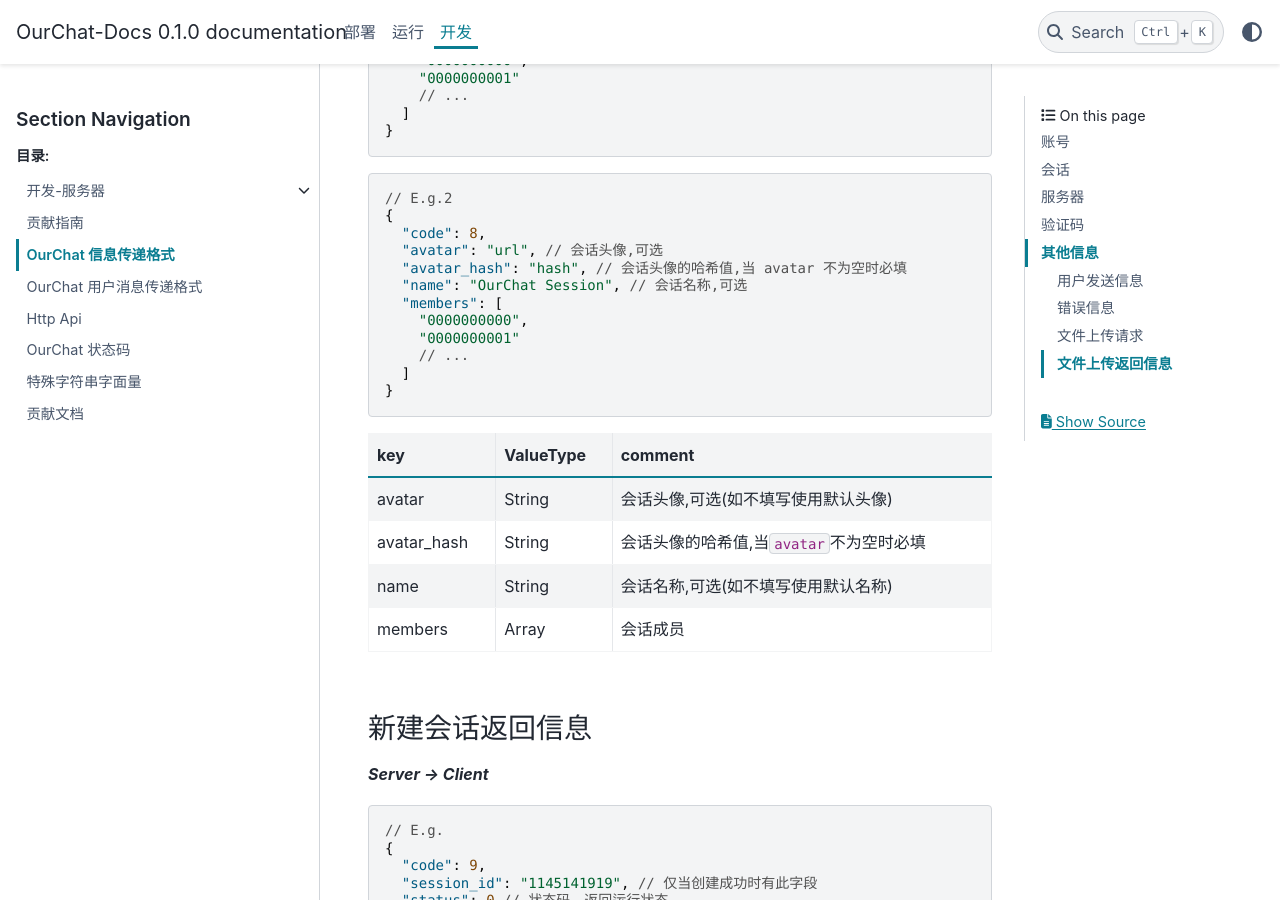
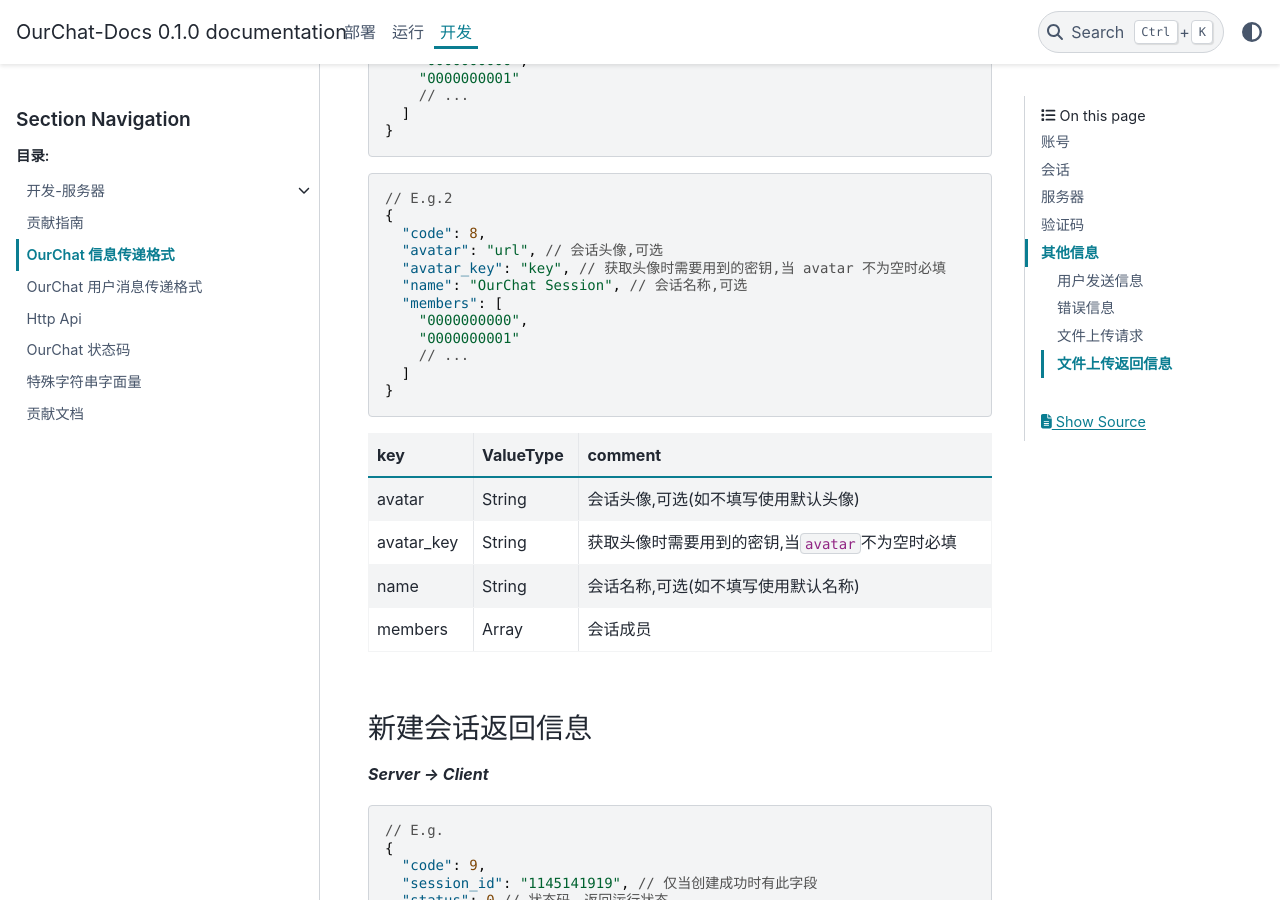
Before and after one commit to SkyUOI/OurChat-Docs, a Sphinx documentation site: the page built from docs/source/docs/development/msg_json.md, in a window 1280 px wide and 900 px high, scrolled down 7248 px. Built offline with Sphinx 7.4.7 and the PyData theme 0.15.4, drawn with Linux system fonts in a browser that asks for light colours; some of the changed text lies outside the part shown.

Commit message:
docs: remove "image_hash",add "image_key"

```diff
--- a/docs/source/docs/development/msg_json.md
+++ b/docs/source/docs/development/msg_json.md
@@ -107,7 +107,7 @@
 | nickname           | String    | 昵称                                                              |
 | status             | Number    | 该账号的状态                                                      |
 | avatar             | String    | 该账号头像的 url 链接                                             |
-| avatar_hash        | String    | 该账号头像的 hash                                                 |
+| avatar_key        | String    | 获取头像时需要用到的密钥                                                 |
 | time               | Number    | 该账号注册的时间戳                                                |
 | public_update_time | Number    | 该账号公共(即不包括**sessions**和**friends**)数据最后更新的时间戳 |
 | update_time        | Number    | 该账号所有数据最后更新的时间戳                                    |
@@ -189,7 +189,7 @@
 |:------------|:----------|
 | nickname | String |
 | avatar | String |
-| avatar_hash | String |
+| avatar_key | String |
 | status | Number |
 
 以上字段具体意义见[**获取账号信息**`request_value`](#获取账号信息)
@@ -238,7 +238,7 @@
 | session_id    | String    | 该会话的 ID                |
 | name          | String    | 会话名称                   |
 | avatar        | String    | 该会话头像的 url 链接      |
-| avatar_hash   | String    | 该会话头像的哈希值         |
+| avatar_key   | String    | 获取头像时需要用到的密钥         |
 | time          | Number    | 该会话创建的时间戳         |
 | update_time   | Number    | 该会话数据最后更新的时间戳 |
 | members       | Array     | 该会话的成员列表           |
@@ -287,7 +287,7 @@
 {
   "code": 8,
   "avatar": "url", // 会话头像,可选
-  "avatar_hash": "hash", // 会话头像的哈希值,当 avatar 不为空时必填
+  "avatar_key": "key", // 获取头像时需要用到的密钥,当 avatar 不为空时必填
   "name": "OurChat Session", // 会话名称,可选
   "members": [
     "0000000000",
@@ -300,7 +300,7 @@
 | key         | ValueType | comment                                 |
 | :---------- | :-------- | :-------------------------------------- |
 | avatar      | String    | 会话头像,可选(如不填写使用默认头像)     |
-| avatar_hash | String    | 会话头像的哈希值,当`avatar`不为空时必填 |
+| avatar_key | String    | 获取头像时需要用到的密钥,当`avatar`不为空时必填 |
 | name        | String    | 会话名称,可选(如不填写使用默认名称)     |
 | members     | Array     | 会话成员                                |
 
```
Also changed, not shown: 1 other file.
